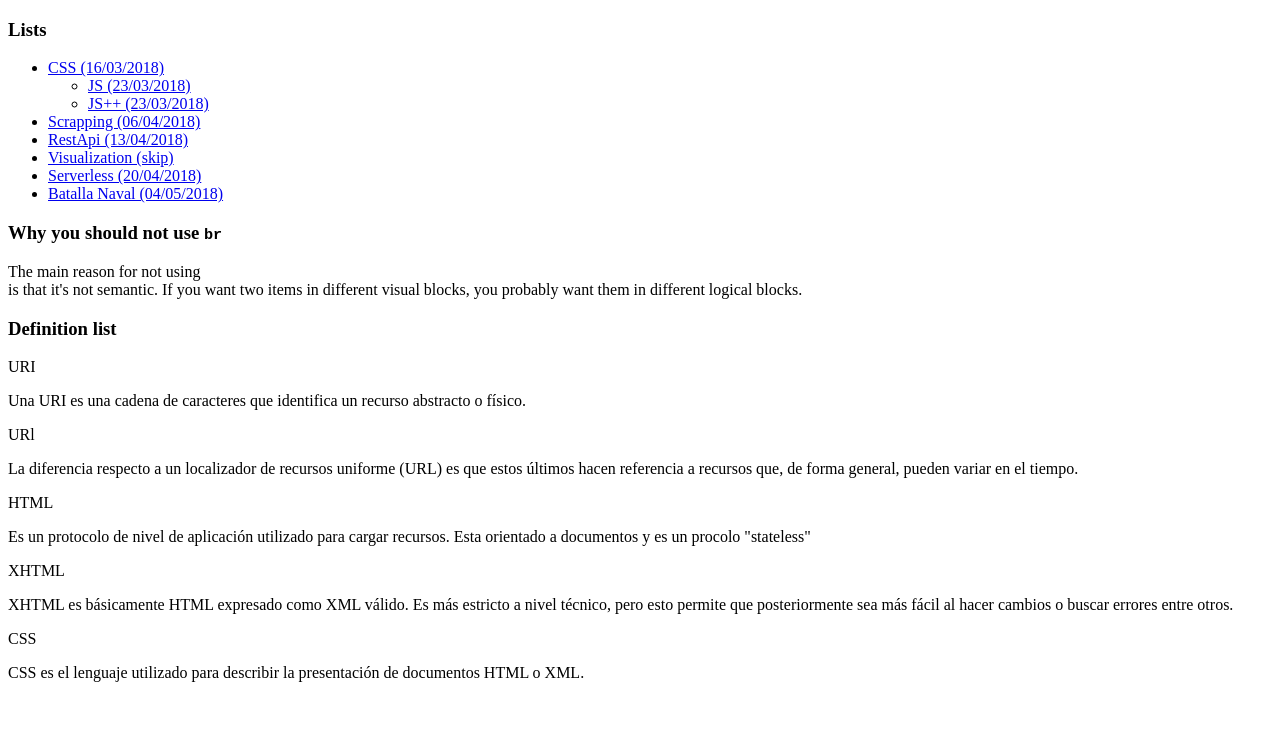
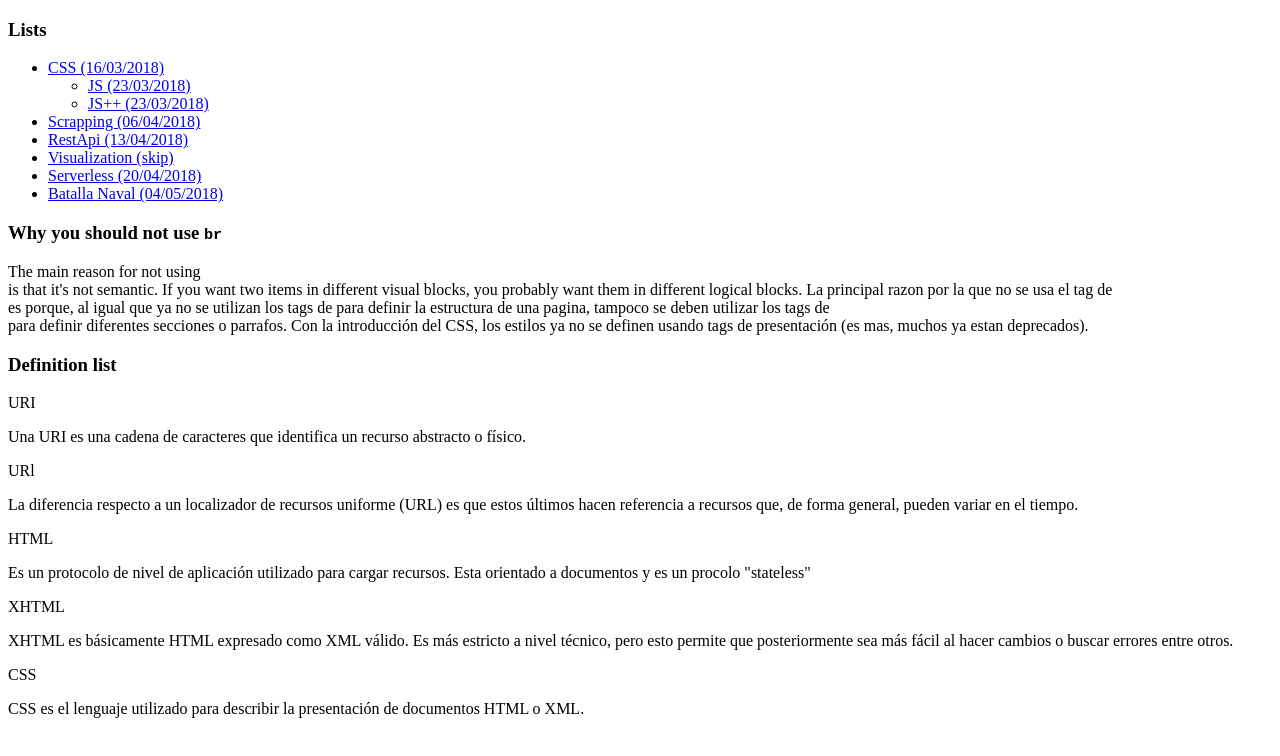
Before and after one commit to brunodeluk/dpoi, a plain HTML site: page concepts.html in a window 1280 px wide. Drawn offline with Linux system fonts and the light colour scheme.

Commit message:
minor change in the justification for not using the br tag

```diff
--- a/concepts.html
+++ b/concepts.html
@@ -23,6 +23,7 @@
 
     <h3>Why you should not use <code>br</code></h3>
     The main reason for not using <br> is that it's not semantic. If you want two items in different visual blocks, you probably want them in different logical blocks.
+    La principal razon por la que no se usa el tag de <br> es porque, al igual que ya no se utilizan los tags de <table> para definir la estructura de una pagina, tampoco se deben utilizar los tags de <br> para definir diferentes secciones o parrafos. Con la introducción del CSS, los estilos ya no se definen usando tags de presentación (es mas, muchos ya estan deprecados).
 
     <h3>Definition list</h3>
 
```
